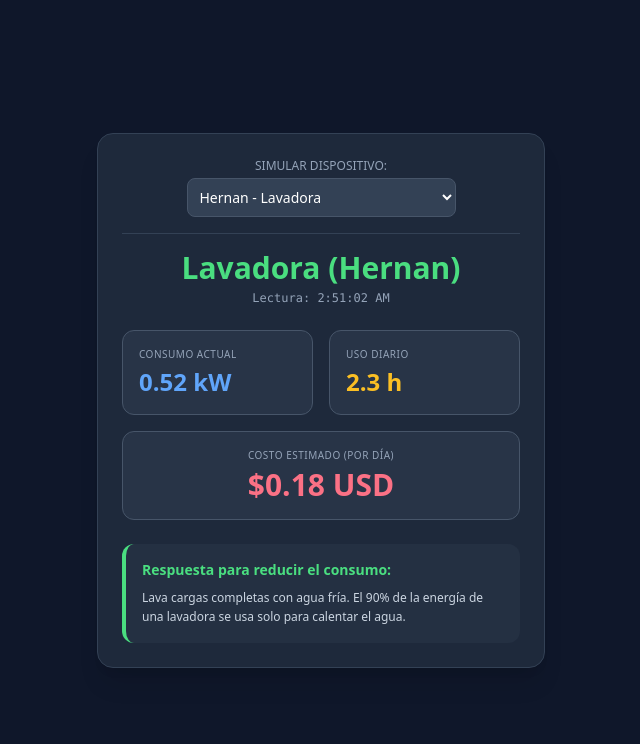
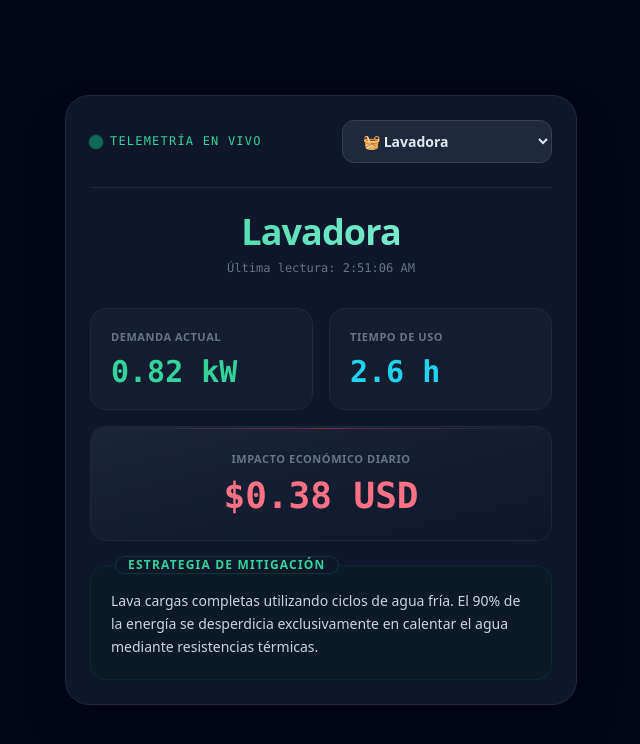
Before and after one commit to radstudioofio-sudo/Eco-Vivienda, a plain HTML site: page index.html in a window 1280 px wide. Shown: the whole page, without its empty margins (319-959 px from the left). Drawn offline with nearby package versions, Linux system fonts and the light colour scheme.

Commit message:
Refactor index.html for Eco-Vivienda Smart Dashboard
Updated the Eco-Dashboard to Eco-Vivienda Smart Dashboard with enhanced styling and functionality.

```diff
--- a/index.html
+++ b/index.html
@@ -3,101 +3,137 @@
 <head>
     <meta charset="UTF-8">
     <meta name="viewport" content="width=device-width, initial-scale=1.0">
-    <title>Eco-Dashboard Dinámico</title>
+    <title>Eco-Vivienda Smart Dashboard</title>
     <script src="https://cdn.tailwindcss.com"></script>
+    <style>
+        /* Animación para el pulso de "En Vivo" */
+        @keyframes pulse-green {
+            0%, 100% { transform: scale(1); opacity: 1; }
+            50% { transform: scale(1.2); opacity: 0.5; }
+        }
+        .animate-pulse-green {
+            animation: pulse-green 2s infinite;
+        }
+        /* Transición suave para los números que cambian */
+        .value-transition {
+            transition: all 0.5s ease-in-out;
+        }
+    </style>
 </head>
-<body class="bg-slate-900 p-4 min-h-screen flex items-center justify-center text-white">
-    <div class="w-full max-w-md bg-slate-800 rounded-2xl shadow-xl p-6 border border-slate-700">
-        <div class="mb-4 text-center">
-            <label class="text-xs text-slate-400 uppercase block mb-1">Simular dispositivo:</label>
-            <select id="device-selector" class="bg-slate-700 text-white text-sm rounded-lg p-2 border border-slate-600 focus:outline-none focus:ring-2 focus:ring-green-400" onchange="changeDevice(this.value)">
-                <option value="lavadora">Hernan - Lavadora</option>
-                <option value="refri">Jeury/Jahel - Refrigerador</option>
-                <option value="aire">Sabier/Jeremy - Aire Acondicionado</option>
-                <option value="microondas">Julietin - Microondas</option>
-                <option value="television">Alecin - Televisión</option>
-                <option value="estufa">Armando - Estufa</option>
-                <option value="abanico">David - Abanico (Ventilador)</option>
+<body class="bg-slate-950 p-4 min-h-screen flex items-center justify-center text-white font-sans">
+
+    <div class="w-full max-w-lg bg-slate-900 rounded-3xl shadow-2xl p-6 border border-slate-800 backdrop-blur-md transform transition-all duration-300 hover:scale-[1.01]">
+
+        <div class="flex flex-col sm:flex-row items-center justify-between gap-4 mb-6">
+            <div class="flex items-center gap-2">
+                <span class="w-3 h-3 bg-emerald-500 rounded-full animate-pulse-green"></span>
+                <span class="text-xs font-mono text-emerald-400 tracking-widest uppercase">Telemetría en Vivo</span>
+            </div>
+
+            <select id="device-selector" class="w-full sm:w-auto bg-slate-800 text-slate-200 text-sm font-semibold rounded-xl px-4 py-2.5 border border-slate-700 focus:outline-none focus:ring-2 focus:ring-emerald-500 cursor-pointer transition-all hover:bg-slate-750" onchange="changeDevice(this.value)">
+                <option value="lavadora">🧺 Lavadora</option>
+                <option value="refri">❄️ Refrigerador</option>
+                <option value="aire">💨 Aire Acondicionado</option>
+                <option value="microondas">🍿 Microondas</option>
+                <option value="television">📺 Televisión</option>
+                <option value="estufa">🍳 Estufa Eléctrica</option>
+                <option value="abanico">🌀 Abanico</option>
             </select>
         </div>
 
-        <hr class="border-slate-700 mb-4">
+        <hr class="border-slate-800 mb-6">
 
-        <h1 id="device-name" class="text-3xl font-bold text-green-400 mb-1 text-center">Electrodoméstico</h1>
-        <p class="text-center text-xs text-slate-400 mb-6 font-mono" id="timestamp"></p>
+        <div class="text-center mb-8">
+            <h1 id="device-name" class="text-4xl font-extrabold text-transparent bg-clip-text bg-gradient-to-r from-emerald-400 to-teal-200 tracking-tight mb-2">Electrodoméstico</h1>
+            <p class="text-xs text-slate-500 font-mono" id="timestamp">Sincronizando...</p>
+        </div>
 
         <div class="grid grid-cols-2 gap-4">
-            <div class="bg-slate-700/50 p-4 rounded-xl border border-slate-600">
-                <p class="text-[10px] text-slate-400 uppercase tracking-wider">Consumo Actual</p>
-                <p class="text-2xl font-bold text-blue-400 mt-1" id="kw-val">0.0 kW</p>
+
+            <div class="bg-slate-800/40 p-5 rounded-2xl border border-slate-800 hover:border-emerald-500/30 transition-all duration-300 group">
+                <p class="text-[11px] text-slate-500 font-bold uppercase tracking-wider group-hover:text-emerald-400 transition-colors">Demanda Actual</p>
+                <p class="text-3xl font-black text-emerald-400 mt-2 font-mono value-transition" id="kw-val">0.00 kW</p>
             </div>
-            <div class="bg-slate-700/50 p-4 rounded-xl border border-slate-600">
-                <p class="text-[10px] text-slate-400 uppercase tracking-wider">Uso Diario</p>
-                <p class="text-2xl font-bold text-amber-400 mt-1" id="hours-val">0h</p>
+
+            <div class="bg-slate-800/40 p-5 rounded-2xl border border-slate-800 hover:border-cyan-500/30 transition-all duration-300 group">
+                <p class="text-[11px] text-slate-500 font-bold uppercase tracking-wider group-hover:text-cyan-400 transition-colors">Tiempo de Uso</p>
+                <p class="text-3xl font-black text-cyan-400 mt-2 font-mono value-transition" id="hours-val">0.0 h</p>
             </div>
-            <div class="bg-slate-700/50 p-4 rounded-xl border border-slate-600 col-span-2 text-center">
-                <p class="text-[10px] text-slate-400 uppercase tracking-wider">Costo Estimado (Por Día)</p>
-                <p class="text-3xl font-extrabold text-rose-400 mt-1" id="cost-val">$0.00</p>
+
+            <div class="bg-gradient-to-br from-slate-800/80 to-slate-900/40 p-6 rounded-2xl border border-slate-800 col-span-2 text-center hover:border-rose-500/20 transition-all duration-300 group relative overflow-hidden">
+                <div class="absolute top-0 left-0 w-full h-[2px] bg-gradient-to-r from-transparent via-rose-500/40 to-transparent"></div>
+                <p class="text-[11px] text-slate-500 font-bold uppercase tracking-wider group-hover:text-rose-400 transition-colors">Impacto Económico Diario</p>
+                <p class="text-4xl font-black text-rose-400 mt-2 font-mono value-transition" id="cost-val">$0.00</p>
             </div>
         </div>
 
-        <div class="mt-6 bg-slate-700/30 p-4 rounded-xl border-l-4 border-green-400">
-            <h2 class="font-bold text-green-400 text-sm">Respuesta para reducir el consumo:</h2>
-            <p id="eco-tip" class="text-xs mt-2 text-slate-300 leading-relaxed"></p>
+        <div class="mt-6 bg-emerald-950/20 p-5 rounded-2xl border border-emerald-500/10 relative group">
+            <div class="absolute -top-2.5 left-6 bg-slate-900 px-3 text-xs font-bold text-emerald-400 uppercase tracking-widest border border-emerald-500/20 rounded-full">
+                Estrategia de Mitigación
+            </div>
+            <p id="eco-tip" class="text-sm mt-1 text-slate-300 leading-relaxed font-medium transition-all duration-500"></p>
         </div>
     </div>
 
     <script>
-        // Base de datos con rangos de consumo reales (Min kW - Max kW) e indicaciones escritas
+        // Base de datos optimizada sin nombres personales
         const inventory = {
-            "lavadora": { name: "Lavadora (Hernan)", minKw: 0.4, maxKw: 0.9, minHours: 1, maxHours: 3, tip: "Lava cargas completas con agua fría. El 90% de la energía de una lavadora se usa solo para calentar el agua." },
-            "refri": { name: "Refrigerador (Jeury / Jahel)", minKw: 0.15, maxKw: 0.30, minHours: 24, maxHours: 24, tip: "Evita abrir la puerta constantemente. Mantén los sellos limpios para que el frío no se escape y el motor trabaje de más." },
-            "aire": { name: "Aire Acondicionado (Sabier / Jeremy)", minKw: 1.0, maxKw: 2.2, minHours: 4, maxHours: 10, tip: "Configura la temperatura a 24°C. Cada grado menos aumenta el consumo un 8%. Mantén ventanas cerradas." },
-            "microondas": { name: "Microondas (Julietin)", minKw: 0.8, maxKw: 1.5, minHours: 0.2, maxHours: 0.8, tip: "Descongela los alimentos en el refrigerador desde la noche anterior en lugar de usar la potencia del microondas." },
-            "television": { name: "Televisión (Alecin)", minKw: 0.05, maxKw: 0.15, minHours: 2, maxHours: 6, tip: "Desconéctala por completo si usas barras de sonido o consolas; el modo 'Standby' (apagado con foquito rojo) sigue consumiendo." },
-            "estufa": { name: "Estufa Eléctrica (Armando)", minKw: 1.5, maxKw: 3.0, minHours: 0.5, maxHours: 2, tip: "Usa ollas con fondo plano que cubran bien la hornilla y ponles tapa para cocinar más rápido reteniendo el calor." },
-            "abanico": { name: "Abanico (David)", minKw: 0.04, maxKw: 0.09, minHours: 5, maxHours: 12, tip: "Limpia las aspas y el motor regularmente. El polvo acumulado frena el giro y hace que consuma más energía mecánicamente." }
+            "lavadora": { name: "Lavadora", minKw: 0.4, maxKw: 0.9, minHours: 1, maxHours: 3, tip: "Lava cargas completas utilizando ciclos de agua fría. El 90% de la energía se desperdicia exclusivamente en calentar el agua mediante resistencias térmicas." },
+            "refri": { name: "Refrigerador", minKw: 0.12, maxKw: 0.25, minHours: 24, maxHours: 24, tip: "Evita la apertura prolongada de la puerta. Configura el termostato en niveles medios y limpia los serpentines traseros para asegurar una correcta transferencia de calor." },
+            "aire": { name: "Aire Acondicionado", minKw: 1.2, maxKw: 2.5, minHours: 4, maxHours: 10, tip: "Fija la temperatura de confort en 24°C. Cada grado inferior incrementa el esfuerzo del compresor y eleva el consumo eléctrico en un rango del 7% al 10%." },
+            "microondas": { name: "Microondas", minKw: 0.9, maxKw: 1.6, minHours: 0.1, maxHours: 0.6, tip: "Planifica el descongelado de alimentos pasándolos al refrigerador con anticipación, evitando el uso innecesario de potencia inductiva de microondas." },
+            "television": { name: "Televisión", minKw: 0.06, maxKw: 0.18, minHours: 2, maxHours: 7, tip: "Utiliza temporizadores de apagado automático y deshabilita el inicio rápido (Standby), ya que el consumo vampiro sigue cobrando energía en reposo." },
+            "estufa": { name: "Estufa Eléctrica", minKw: 1.8, maxKw: 3.5, minHours: 0.4, maxHours: 1.8, tip: "Aprovecha el calor residual apagando las hornillas un par de minutos antes de terminar. Cocina siempre utilizando tapas para evitar pérdidas por convección." },
+            "abanico": { name: "Abanico", minKw: 0.04, maxKw: 0.08, minHours: 6, maxHours: 14, tip: "Realiza mantenimiento mecánico limpiando las aspas y lubricando el eje del motor. La acumulación de fricción incrementa la resistencia y el gasto eléctrico." }
         };
 
-        // Precio promedio del kWh (puedes ajustarlo si deseas)
-        const PRICE_PER_KWH = 0.15;
+        const PRICE_PER_KWH = 0.18; // Costo por kWh configurable
 
         function updateDashboard(itemId) {
             const data = inventory[itemId];
             if (!data) return;
 
-            // 1. Nombre y sugerencia
+            // Transición visual: Ocultar suavemente el contenido mientras cambia
+            const elements = ['kw-val', 'hours-val', 'cost-val', 'eco-tip'];
+            elements.forEach(id => document.getElementById(id).style.opacity = 0.3);
+
+            setTimeout(() => {
                 document.getElementById('device-name').innerText = data.name;
                 document.getElementById('eco-tip').innerText = data.tip;
-            document.getElementById('timestamp').innerText = "Lectura: " + new Date().toLocaleTimeString();
+                document.getElementById('timestamp').innerText = "Última lectura: " + new Date().toLocaleTimeString();
 
-            // 2. Generar consumos aleatorios dentro del rango real de cada aparato
+                // Generar fluctuación dinámica
                 const randomKw = (Math.random() * (data.maxKw - data.minKw) + data.minKw).toFixed(2);
-            // Si el aparato es el refri, siempre son 24 horas fijas
                 const randomHours = data.minHours === data.maxHours ? data.minHours : (Math.random() * (data.maxHours - data.minHours) + data.minHours).toFixed(1);
-
-            // 3. Calcular costo financiero (kW * Horas * Precio)
                 const dailyCost = (randomKw * randomHours * PRICE_PER_KWH).toFixed(2);
 
-            // 4. Imprimir en pantalla
+                // Modificar valores en pantalla
                 document.getElementById('kw-val').innerText = randomKw + " kW";
                 document.getElementById('hours-val').innerText = randomHours + " h";
                 document.getElementById('cost-val').innerText = "$" + dailyCost + " USD";
+
+                // Regresar opacidad original con animación
+                elements.forEach(id => document.getElementById(id).style.opacity = 1);
+            }, 200);
         }
 
-        // Función para el menú desplegable local
         function changeDevice(val) {
             window.history.replaceState({}, '', '?item=' + val);
             updateDashboard(val);
         }
 
-        // Leer parámetro al cargar (?item=...)
+        // Lectura de parámetros de URL para compatibilidad con Códigos QR
         const params = new URLSearchParams(window.location.search);
         const currentItem = params.get('item') || 'lavadora';
 
-        // Sincronizar el selector visual con la URL
         document.getElementById('device-selector').value = currentItem;
         updateDashboard(currentItem);
+
+        // Bucle de actualización automática: cambia los números sutilmente cada 4 segundos simulando tiempo real
+        setInterval(() => {
+            const activeSelector = document.getElementById('device-selector').value;
+            updateDashboard(activeSelector);
+        }, 4000);
     </script>
 </body>
 </html>
```
Lines whose indentation alone changed are shown as unchanged.
